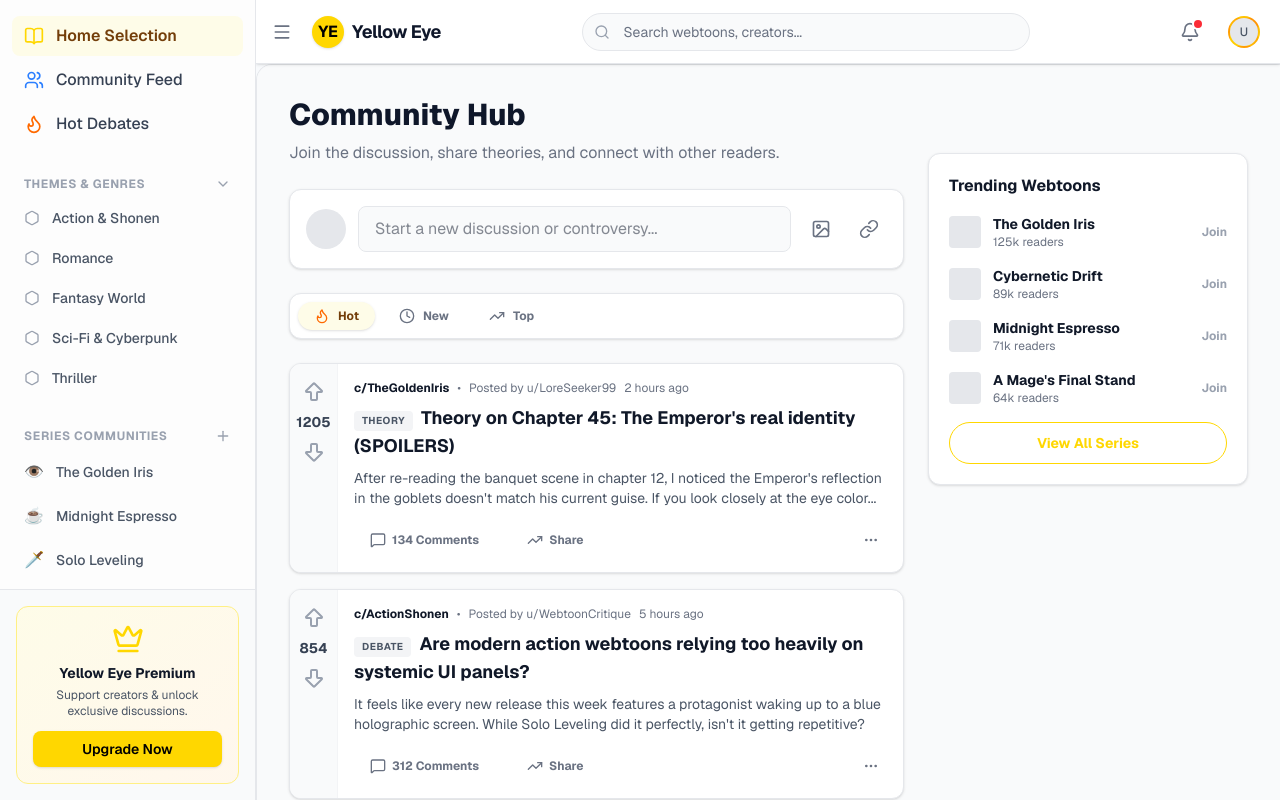
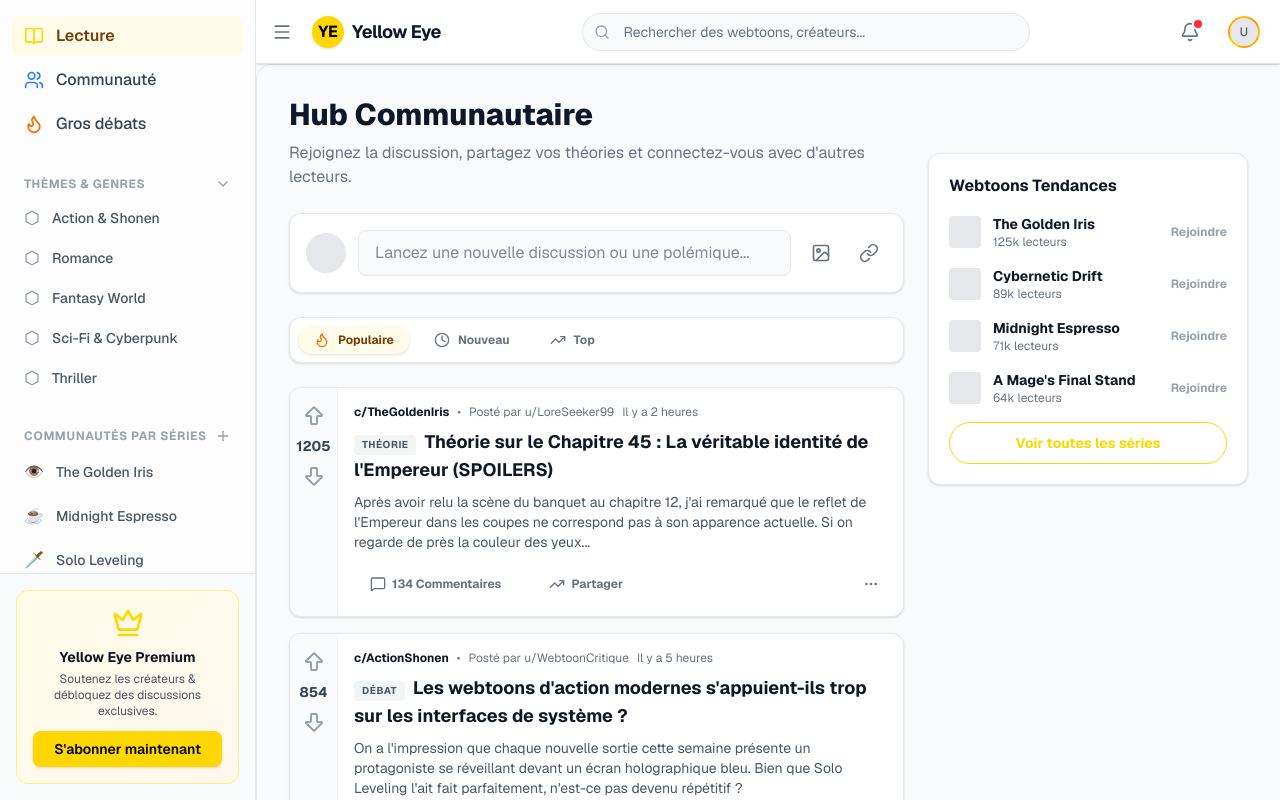
Before and after one commit to theodoredeboisseson/yellow-eye-prototype, a Next.js app: page /community in a window 1280 px wide. Built offline with nearby package versions, Linux system fonts and the light colour scheme.

Commit message:
Transition from English to French

```diff
--- a/src/app/community/page.tsx
+++ b/src/app/community/page.tsx
@@ -11,31 +11,31 @@ export default function CommunityFeed() {
       id: 1,
       community: "c/TheGoldenIris",
       author: "LoreSeeker99",
-      timeAgo: "2 hours ago",
-      title: "Theory on Chapter 45: The Emperor's real identity (SPOILERS)",
-      content: "After re-reading the banquet scene in chapter 12, I noticed the Emperor's reflection in the goblets doesn't match his current guise. If you look closely at the eye color...",
+      timeAgo: "Il y a 2 heures",
+      title: "Théorie sur le Chapitre 45 : La véritable identité de l'Empereur (SPOILERS)",
+      content: "Après avoir relu la scène du banquet au chapitre 12, j'ai remarqué que le reflet de l'Empereur dans les coupes ne correspond pas à son apparence actuelle. Si on regarde de près la couleur des yeux...",
       upvotes: 1205,
       comments: 134,
-      tag: "Theory"
+      tag: "Théorie"
     },
     {
       id: 2,
       community: "c/ActionShonen",
       author: "WebtoonCritique",
-      timeAgo: "5 hours ago",
-      title: "Are modern action webtoons relying too heavily on systemic UI panels?",
-      content: "It feels like every new release this week features a protagonist waking up to a blue holographic screen. While Solo Leveling did it perfectly, isn't it getting repetitive?",
+      timeAgo: "Il y a 5 heures",
+      title: "Les webtoons d'action modernes s'appuient-ils trop sur les interfaces de système ?",
+      content: "On a l'impression que chaque nouvelle sortie cette semaine présente un protagoniste se réveillant devant un écran holographique bleu. Bien que Solo Leveling l'ait fait parfaitement, n'est-ce pas devenu répétitif ?",
       upvotes: 854,
       comments: 312,
-      tag: "Debate"
+      tag: "Débat"
     },
     {
       id: 3,
       community: "c/MidnightEspresso",
       author: "CaffeineAddict",
-      timeAgo: "10 hours ago",
-      title: "Author confirmed Season 2 is in production! 🎉",
-      content: "Luna P. just posted on her official channel that storyboards for Season 2 are already done and we can expect a premiere next month!",
+      timeAgo: "Il y a 10 heures",
+      title: "L'auteur confirme que la Saison 2 est en production ! 🎉",
+      content: "Luna P. vient de poster sur sa chaîne officielle que les storyboards de la Saison 2 sont déjà terminés et que nous pouvons attendre une première le mois prochain !",
       upvotes: 2400,
       comments: 89,
       tag: "News"
@@ -43,10 +43,10 @@ export default function CommunityFeed() {
   ];
 
   const trendingWebtoons = [
-    { id: 1, title: "The Golden Iris", rank: 1, members: "125k", author: "Studio YE", tag: "Fantasy" },
+    { id: 1, title: "The Golden Iris", rank: 1, members: "125k", author: "Studio YE", tag: "Fantaisie" },
     { id: 2, title: "Cybernetic Drift", rank: 2, members: "89k", author: "NeoTokyo", tag: "Sci-Fi" },
     { id: 3, title: "Midnight Espresso", rank: 3, members: "71k", author: "Luna P.", tag: "Romance" },
-    { id: 4, title: "A Mage's Final Stand", rank: 4, members: "64k", author: "Unknown", tag: "Fantasy" },
+    { id: 4, title: "A Mage's Final Stand", rank: 4, members: "64k", author: "Inconnu", tag: "Fantaisie" },
   ];
 
   return (
@@ -57,8 +57,8 @@ export default function CommunityFeed() {
 
         {/* Header */}
         <div>
-          <h1 className="text-3xl font-extrabold text-foreground mb-2">Community Hub</h1>
-          <p className="text-gray-500">Join the discussion, share theories, and connect with other readers.</p>
+          <h1 className="text-3xl font-extrabold text-foreground mb-2">Hub Communautaire</h1>
+          <p className="text-gray-500">Rejoignez la discussion, partagez vos théories et connectez-vous avec d'autres lecteurs.</p>
         </div>
 
         {/* Create Post Input */}
@@ -66,7 +66,7 @@ export default function CommunityFeed() {
           <div className="w-10 h-10 rounded-full bg-gray-200 shrink-0" />
           <input
             type="text"
-            placeholder="Start a new discussion or controversy..."
+            placeholder="Lancez une nouvelle discussion ou une polémique..."
             className="ye-input flex-1"
           />
           <Button variant="ghost" size="icon">
@@ -80,10 +80,10 @@ export default function CommunityFeed() {
         {/* Feed Sorting */}
         <div className="ye-card bg-white p-2 flex items-center gap-2">
           <Button variant="primary" size="sm" className="gap-2 bg-yellow-50 text-yellow-900 border-none">
-            <Flame className="w-4 h-4 text-orange-500" /> Hot
+            <Flame className="w-4 h-4 text-orange-500" /> Populaire
           </Button>
           <Button variant="ghost" size="sm" className="gap-2">
-            <Clock className="w-4 h-4" /> New
+            <Clock className="w-4 h-4" /> Nouveau
           </Button>
           <Button variant="ghost" size="sm" className="gap-2">
             <TrendingUp className="w-4 h-4" /> Top
@@ -103,14 +103,14 @@ export default function CommunityFeed() {
 
         {/* Trending Webtoons */}
         <div className="ye-card bg-white p-5">
-          <h3 className="font-bold text-gray-900 mb-4">Trending Webtoons</h3>
+          <h3 className="font-bold text-gray-900 mb-4">Webtoons Tendances</h3>
           <div className="space-y-4">
             {trendingWebtoons.map((series) => (
               <SeriesCard key={series.id} {...series} isCompact />
             ))}
           </div>
           <Button variant="secondary" className="w-full mt-4 text-primary border-primary hover:bg-yellow-50">
-            View All Series
+            Voir toutes les séries
           </Button>
         </div>
 
--- a/src/app/layout.tsx
+++ b/src/app/layout.tsx
@@ -14,8 +14,8 @@ const geistMono = Geist_Mono({
 });
 
 export const metadata: Metadata = {
-  title: "Yellow Eye | Webtoons & Guilds",
-  description: "Read premium webtoons and join reading guilds.",
+  title: "Yellow Eye | Webtoons & Discussions",
+  description: "Lisez des webtoons premium et rejoignez des communautés de lecture.",
 };
 
 export default function RootLayout({
@@ -25,7 +25,7 @@ export default function RootLayout({
 }>) {
   return (
     <html
-      lang="en"
+      lang="fr"
       className={`${geistSans.variable} ${geistMono.variable} h-full antialiased`}
     >
       <body className="min-h-full">
--- a/src/app/page.tsx
+++ b/src/app/page.tsx
@@ -1,4 +1,4 @@
-import { TrendingUp, Clock, BookOpen, Star, Users, MessageSquare } from "lucide-react";
+import { TrendingUp, Clock, BookOpen, Star, Users, MessageSquare, Flame } from "lucide-react";
 import Link from "next/link";
 import Button from "@/components/ui/Button";
 import SeriesCard from "@/components/ui/SeriesCard";
@@ -22,20 +22,20 @@ export default function Home() {
 
         <div className="absolute inset-0 z-20 flex flex-col justify-center p-8 md:p-12 w-full md:w-2/3">
           <span className="ye-tag ye-tag-primary w-fit mb-4">
-            Exclusive Release
+            Exclusivités récentes
           </span>
           <h1 className="text-4xl md:text-6xl font-extrabold text-white mb-4 leading-tight">
             The Golden Iris
           </h1>
           <p className="text-gray-300 text-base md:text-lg mb-8 max-w-xl">
-            In a world where secrets are currency, she possesses the only eyes that can see the truth. Discover the most anticipated webtoon of the year.
+            Dans un monde où les secrets sont une monnaie d'échange, elle possède les seuls yeux capables de voir la vérité. Découvrez le webtoon le plus attendu de l'année.
           </p>
           <div className="flex flex-wrap gap-4">
             <Button variant="primary" size="lg" className="shadow-[0_0_15px_rgba(255,215,0,0.4)] hover:scale-105">
-              Read Chapter 1
+              Lire le Chapitre 1
             </Button>
             <Button variant="ghost" size="lg" className="bg-white/10 hover:bg-white/20 text-white backdrop-blur-sm border border-white/20">
-              Add to Library
+              Ajouter à la bibliothèque
             </Button>
           </div>
         </div>
@@ -44,10 +44,10 @@ export default function Home() {
       {/* Quick Nav / Filters */}
       <nav className="flex gap-4 overflow-x-auto pb-4 no-scrollbar">
         <Button variant="dark" className="gap-2 whitespace-nowrap ye-hover-up shadow-md">
-          <TrendingUp className="w-4 h-4 text-primary" /> Popular
+          <TrendingUp className="w-4 h-4 text-primary" /> Populaire
         </Button>
         <Button variant="secondary" className="gap-2 whitespace-nowrap ye-hover-up">
-          <Clock className="w-4 h-4 text-gray-500" /> Recent
+          <Clock className="w-4 h-4 text-gray-500" /> Récents
         </Button>
         <Button variant="secondary" className="gap-2 whitespace-nowrap ye-hover-up">
           <Star className="w-4 h-4 text-gray-500" /> Premium
@@ -58,15 +58,15 @@ export default function Home() {
       <section className="bg-yellow-50 border border-yellow-200 rounded-2xl p-6 flex flex-col md:flex-row items-center justify-between shadow-sm relative overflow-hidden">
         <div className="z-10 mb-4 md:mb-0">
           <h2 className="text-xl font-bold text-yellow-900 mb-1 flex items-center gap-2">
-            <Users className="w-5 h-5 text-primary" /> Join the Conversation
+            <Users className="w-5 h-5 text-primary" /> Rejoignez le mouvement
           </h2>
           <p className="text-sm text-yellow-800">
-            Share theories, debate character arcs, and connect with other readers on our community hub.
+            Partagez vos théories, débattez des arcs narratifs et connectez-vous avec d'autres lecteurs sur notre hub communautaire.
           </p>
         </div>
         <Link href="/community" passHref>
-          <Button variant="secondary" className="z-10 gap-2 border-yellow-300 hover:border-primary text-yellow-900">
-            <MessageSquare className="w-4 h-4" /> Go to Community Feed
+          <Button variant="secondary" className="ml-8 z-10 border-yellow-300 hover:border-primary text-yellow-900">
+            <MessageSquare className="w-4 h-4" /> Aller au Hub Communautaire
           </Button>
         </Link>
       </section>
@@ -75,10 +75,10 @@ export default function Home() {
       <section>
         <div className="flex items-center justify-between mb-6">
           <h2 className="text-2xl font-bold text-foreground flex items-center gap-2">
-            Must Read Series <BookOpen className="text-primary w-6 h-6" />
+            Séries tendances <Flame className="text-primary w-6 h-6" />
           </h2>
           <Button variant="ghost" size="sm" className="font-semibold text-gray-500 hover:text-black">
-            View All Series
+            Voir toutes les séries
           </Button>
         </div>
 
@@ -94,16 +94,16 @@ export default function Home() {
         <div className="absolute -right-20 -top-20 w-64 h-64 bg-primary/20 blur-[100px] rounded-full" />
         <div className="z-10 mb-6 md:mb-0 md:mr-8">
           <h2 className="text-3xl font-extrabold text-white mb-2 flex items-center gap-2">
-            Unlock <span className="text-primary">Premium</span> Content
+            Débloquez le contenu <span className="text-primary">Premium</span>
           </h2>
           <p className="text-gray-400 max-w-md">
-            Support creators directly, get early access chapters, and exclusive reading guild perks by unocking Premium.
+            Soutenez directement les créateurs, accédez aux chapitres en avant-première et bénéficiez d'avantages exclusifs dans les guildes en devenant Premium.
           </p>
         </div>
         <div className="z-10 shrink-0">
           <Button variant="primary" size="lg" className="shadow-[0_0_20px_rgba(255,215,0,0.3)] hover:scale-105 gap-2">
             <Star className="fill-current w-5 h-5" />
-            Get Premium
+            Devenir Premium
           </Button>
         </div>
       </section>
--- a/src/components/layout/Navbar.tsx
+++ b/src/components/layout/Navbar.tsx
@@ -39,7 +39,7 @@ export default function Navbar({ toggleSidebar }: NavbarProps) {
           <input
             type="text"
             className="block w-full pl-10 pr-3 py-2 border border-gray-200 rounded-full leading-5 bg-gray-50 placeholder-gray-500 focus:outline-none focus:bg-white focus:border-primary focus:ring-1 focus:ring-primary transition-all duration-200 sm:text-sm"
-            placeholder="Search webtoons, creators..."
+            placeholder="Rechercher des webtoons, créateurs..."
           />
         </div>
       </div>
--- a/src/components/layout/Sidebar.tsx
+++ b/src/components/layout/Sidebar.tsx
@@ -27,22 +27,22 @@ export default function Sidebar({ isOpen }: SidebarProps) {
         <div className="space-y-1 mb-8">
           <Link href="/" className="flex items-center gap-3 px-3 py-2 rounded-lg bg-yellow-50 text-yellow-900 font-semibold group">
             <BookOpen className="w-5 h-5 text-primary group-hover:scale-110 transition-transform" />
-            Home Selection
+            Lecture
           </Link>
           <Link href="/community" className="flex items-center gap-3 px-3 py-2 rounded-lg text-gray-700 hover:bg-gray-100 font-medium transition-colors">
             <Users className="w-5 h-5 text-blue-500" />
-            Community Feed
+            Communauté
           </Link>
           <Link href="/popular" className="flex items-center gap-3 px-3 py-2 rounded-lg text-gray-700 hover:bg-gray-100 font-medium transition-colors">
             <Flame className="w-5 h-5 text-orange-500" />
-            Hot Debates
+            Gros débats
           </Link>
         </div>
 
         {/* Thematic Hubs (Genres) */}
         <div className="mb-8">
           <div className="px-3 mb-2 flex items-center justify-between text-xs font-bold text-gray-400 uppercase tracking-wider">
-            <span>Themes & Genres</span>
+            <span>Thèmes & Genres</span>
             <ChevronDown className="w-4 h-4" />
           </div>
           <div className="space-y-1">
@@ -58,7 +58,7 @@ export default function Sidebar({ isOpen }: SidebarProps) {
         {/* Specific Series / Guilds */}
         <div className="mb-8">
           <div className="px-3 mb-2 flex items-center justify-between text-xs font-bold text-gray-400 uppercase tracking-wider">
-            <span>Series Communities</span>
+            <span>Communautés par Séries</span>
             <Plus className="w-4 h-4 cursor-pointer hover:text-gray-800" />
           </div>
           <div className="space-y-1">
@@ -81,9 +81,9 @@ export default function Sidebar({ isOpen }: SidebarProps) {
         <div className="bg-linear-to-br from-yellow-50 to-orange-50 border border-yellow-200 rounded-xl p-4 text-center">
           <Crown className="w-8 h-8 text-primary mx-auto mb-2" />
           <h4 className="font-bold text-gray-900 text-sm mb-1">Yellow Eye Premium</h4>
-          <p className="text-xs text-gray-600 mb-3">Support creators & unlock exclusive discussions.</p>
+          <p className="text-xs text-gray-600 mb-3">Soutenez les créateurs & débloquez des discussions exclusives.</p>
           <button className="w-full bg-primary hover:bg-primary-hover text-black font-semibold text-sm py-2 rounded-lg transition-colors shadow-sm">
-            Upgrade Now
+            S'abonner maintenant
           </button>
         </div>
       </div>
--- a/src/components/ui/Button.tsx
+++ b/src/components/ui/Button.tsx
@@ -41,7 +41,7 @@ const Button = ({
             <circle className="opacity-25" cx="12" cy="12" r="10" stroke="currentColor" strokeWidth="4" fill="none" />
             <path className="opacity-75" fill="currentColor" d="M4 12a8 8 0 018-8V0C5.373 0 0 5.373 0 12h4zm2 5.291A7.962 7.962 0 014 12H0c0 3.042 1.135 5.824 3 7.938l3-2.647z" />
           </svg>
-          Loading...
+          Chargement...
         </span>
       ) : children}
     </button>
--- a/src/components/ui/FeedPost.tsx
+++ b/src/components/ui/FeedPost.tsx
@@ -36,7 +36,7 @@ const FeedPost = ({ community, author, timeAgo, title, content, upvotes, comment
         <div className="flex items-center gap-2 text-xs text-gray-500 mb-2">
           <Link href={`/${community}`} className="font-bold text-gray-900 hover:underline">{community}</Link>
           <span>•</span>
-          <span>Posted by <span className="hover:underline hover:text-gray-900">u/{author}</span></span>
+          <span>Posté par <span className="hover:underline hover:text-gray-900">u/{author}</span></span>
           <span>{timeAgo}</span>
         </div>
 
@@ -52,11 +52,11 @@ const FeedPost = ({ community, author, timeAgo, title, content, upvotes, comment
         <div className="flex items-center gap-4 text-xs font-semibold text-gray-500">
           <Button variant="ghost" size="sm" className="gap-1.5 px-2 py-1.5">
             <MessageSquare className="w-4 h-4" />
-            {comments} Comments
+            {comments} Commentaires
           </Button>
           <Button variant="ghost" size="sm" className="gap-1.5 px-2 py-1.5">
             <TrendingUp className="w-4 h-4" />
-            Share
+            Partager
           </Button>
           <Button variant="ghost" size="icon" className="ml-auto p-1.5">
             <MoreHorizontal className="w-4 h-4" />
--- a/src/components/ui/SeriesCard.tsx
+++ b/src/components/ui/SeriesCard.tsx
@@ -20,10 +20,10 @@ const SeriesCard = ({ title, author, tag, members, isCompact }: SeriesCardProps)
           <div className="w-8 h-8 rounded bg-gray-200" />
           <div>
             <h4 className="text-sm font-bold text-gray-900 group-hover:text-primary transition-colors">{title}</h4>
-            <p className="text-xs text-gray-500">{members} readers</p>
+            <p className="text-xs text-gray-500">{members} lecteurs</p>
           </div>
         </div>
-        <button className="text-xs font-bold text-gray-400 hover:text-black transition-colors">Join</button>
+        <button className="text-xs font-bold text-gray-400 hover:text-black transition-colors">Rejoindre</button>
       </div>
     );
   }
@@ -32,9 +32,9 @@ const SeriesCard = ({ title, author, tag, members, isCompact }: SeriesCardProps)
     <div className="group cursor-pointer">
       <div className="aspect-3/4 bg-gray-200 rounded-xl overflow-hidden mb-3 relative">
         <div className="absolute inset-0 bg-linear-to-t from-black/60 to-transparent opacity-0 group-hover:opacity-100 transition-opacity z-10 flex flex-col justify-end p-3">
-          <span className="text-white text-xs font-bold mb-2">{members || "98.5k"} Readers</span>
+          <span className="text-white text-xs font-bold mb-2">{members || "98.5k"} Lecteurs</span>
           <button className="w-full py-1.5 bg-primary text-black text-sm font-bold rounded-lg transform translate-y-4 group-hover:translate-y-0 transition-all shadow-sm">
-            Read
+            Lire
           </button>
         </div>
         {/* Placeholder gradient for covers since we don't have images */}
```
